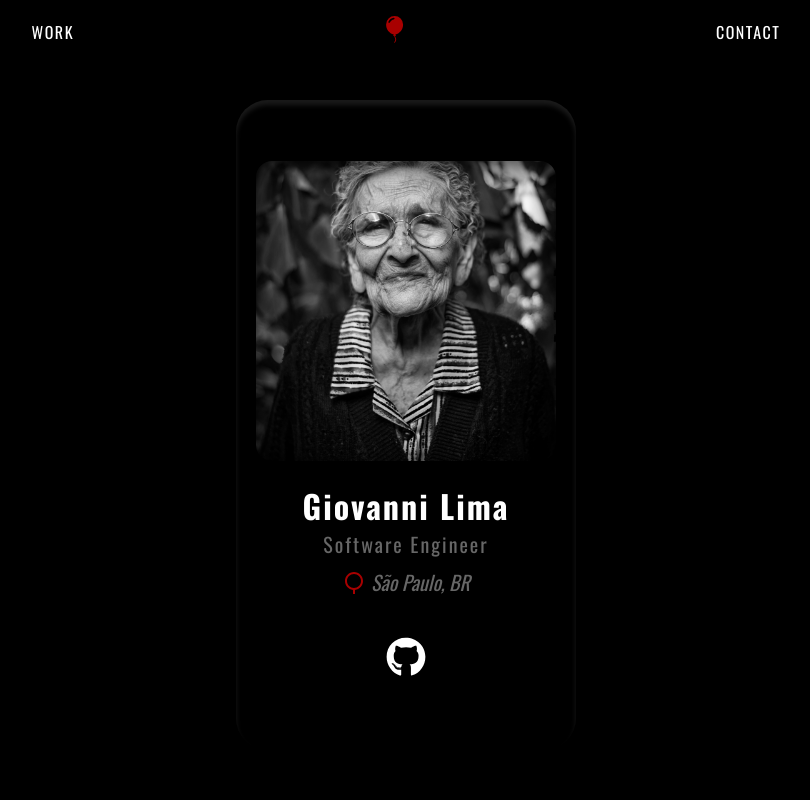
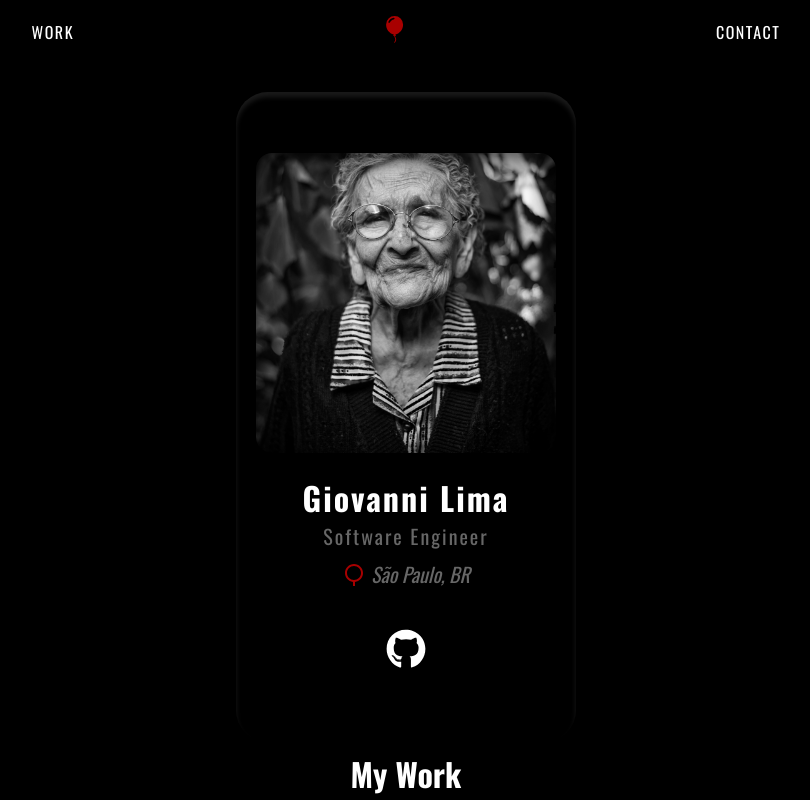
Before and after one commit to ogiovannilima/givixs, a Next.js app: page / in a window 1280 px wide. Shown: the top 800 px of the page, without its empty margins (234-1044 px from the left). Built offline with nearby package versions, Linux system fonts and the light colour scheme.

Commit message:
criacao do componente avatar para foto

```diff
--- a/src/app/(pages)/(home)/page.module.css
+++ b/src/app/(pages)/(home)/page.module.css
@@ -28,7 +28,7 @@
     flex-direction: column;
 
     margin: 0 auto;
-
+    margin-bottom: 1rem;
 
     border-radius: 2rem;
     background: linear-gradient(180deg, rgba(10, 10, 10, 0) 68.46%, var(--color-card) 96.41%);
@@ -36,24 +36,6 @@
 
     animation: fadein 1s ease-in;
 }
-.imageProfile {
-    position: relative;
-}
-.card img {
-    width: 300px;
-    height: 300px;
-    object-fit: cover;
-    border-radius: 1rem;
-}
-
-.overlay {
-    position: absolute;
-    top: 0;
-    left: 0;
-    width: 100%;
-    height: 100%;
-    box-shadow: inset 0 0 30px rgb(0, 0, 0, 1);
-  }
 
 @keyframes fadein {
     0% {
--- a/src/app/(pages)/(home)/page.tsx
+++ b/src/app/(pages)/(home)/page.tsx
@@ -1,11 +1,10 @@
-import Image from 'next/image'
 import { RiMapPin3Line } from "react-icons/ri";
 import { FaGithub } from "react-icons/fa";
 
 import Article from '@/components/article/page'
 
 import styles from '@/(pages)/(home)/page.module.css'
-import Portrait from '../../../../public/portrait.jpg'
+import Avatar from "@/components/avatar/Avatar";
 
 export default function Home() {
   const githubUrl = 'https://github.com/ogiovannilima'
@@ -14,10 +13,7 @@ export default function Home() {
     <main className={styles.container}>
       <section className={styles.content}>
         <div className={styles.card}>
-          <div className={styles.imageProfile}>
-            <Image src={Portrait} alt="portrait photo" />
-            <div className={styles.overlay} />
-          </div>
+          <Avatar />
           <div className={styles.infos}>
             <h1 className={styles.name}>Giovanni Lima</h1>
             <p className={styles.role}>Software Engineer</p>
@@ -34,7 +30,7 @@ export default function Home() {
         </div>
       </section>
       <div>
-      {/* <Article /> */}
+      <Article />
       </div>
     </main>
   );
--- /dev/null
+++ b/src/app/components/avatar/Avatar.tsx
@@ -0,0 +1,14 @@
+import Image from 'next/image'
+
+import Portrait from '../../../../public/portrait.jpg'
+
+import styles from '@/components/avatar/avatar.module.css'
+
+export default function Avatar() {
+    return (
+        <div className={styles.imageProfile}>
+            <Image src={Portrait} alt="portrait photo" />
+            <div className={styles.overlay} />
+        </div>
+    )
+}
--- /dev/null
+++ b/src/app/components/avatar/avatar.module.css
@@ -0,0 +1,19 @@
+.overlay {
+    position: absolute;
+    top: 0;
+    left: 0;
+    width: 100%;
+    height: 100%;
+    box-shadow: inset 0 0 30px rgb(0, 0, 0, 1);
+  }
+
+  .imageProfile {
+    position: relative;
+}
+
+.imageProfile img {
+    width: 300px;
+    height: 300px;
+    object-fit: cover;
+    border-radius: 1rem;
+}
```
